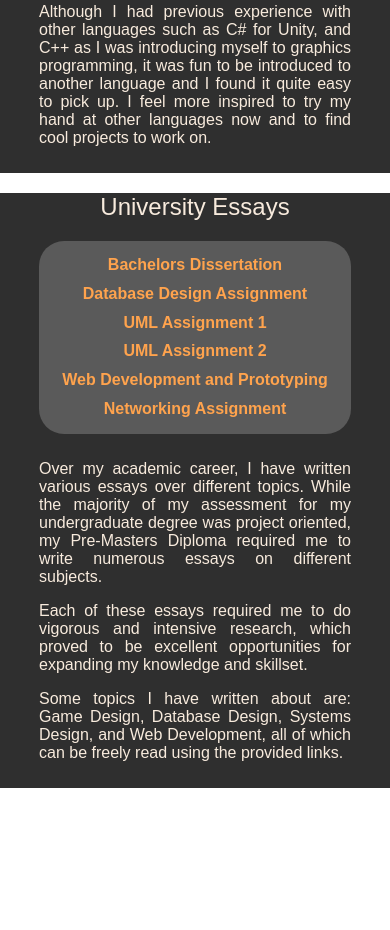
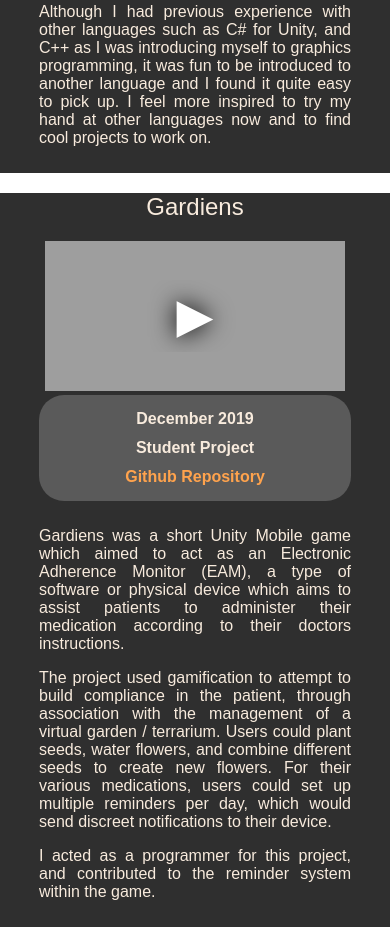
Before and after one commit to oisintheginger/oisintheginger.github.io, a plain HTML site: page portfolio.html in a window 390 px wide. Shown: the part 4109-5039 px from the top of the page. Before the commit the page ends 4907 px from the top, so only its background shows below. Drawn offline with Linux system fonts and the light colour scheme.

Commit message:
Update portfolio.html

```diff
--- a/portfolio.html
+++ b/portfolio.html
@@ -198,6 +198,39 @@
                 </div>
             </section>
             <section class = "project_item"> <!-- Individual Project-->
+                <h2 class = "content_title">Gardiens</h2> <!-- Project Title -->
+                <div class="project_content">
+                    <div class="project_content_wrapper">
+                        <div class="vid_and_details_wrapper">
+                            <div class = "project_vid_container"> <!-- Project Main Video/Image Container -->
+                                <!--Embedding Source https://css-tricks.com/lazy-load-embedded-youtube-videos/-->
+                                <iframe loading="lazy" src="https://youtu.be/jdLljeMYSHQ" srcdoc="<style>*{padding:0;margin:0;overflow:hidden}html,body{height:100%}img,span{position:absolute;width:100%;top:0;bottom:0;margin:auto}span{height:1.5em;text-align:center;font:48px/1.5 sans-serif;color:white;text-shadow:0 0 0.5em black}</style><a href=https://www.youtube.com/embed/jdLljeMYSHQ?autoplay=1><img src=https://img.youtube.com/vi/jdLljeMYSHQ/hqdefault.jpg alt='Gardiens Demo Video'><span>▶</span></a>" title="YouTube video player" frameborder="0" allow="accelerometer; autoplay; clipboard-write; encrypted-media; gyroscope; picture-in-picture" allowfullscreen></iframe>
+                            </div>
+                            <div class = "project_details"> <!-- Project Key Details -->
+                                <ul>
+                                    <li>
+                                        December 2019
+                                    </li>
+                                    <li>
+                                        Student Project
+                                    </li>
+                                    <li>
+                                        <a href="https://github.com/TemporaryAlias/GardiensRepo" class="external_link" target="_blank">Github Repository</a>
+                                    </li>
+                                </ul>
+                            </div>
+                        </div>
+                        <div class = "project_description">
+                            <p>Gardiens was a short Unity Mobile game which aimed to act as an Electronic Adherence Monitor (EAM), a type of software or physical device which aims to assist patients to administer their medication according to their doctors instructions.</p>
+                            <p>The project used gamification to attempt to build compliance in the patient, through association with the management of a virtual garden / terrarium. Users could plant seeds, water flowers, and combine different seeds to create new flowers. For their various medications, users could set up multiple reminders per day, which would send discreet notifications to their device.</p>
+                            <p>I acted as a programmer for this project, and contributed to the reminder system within the game.</p>
+                        </div>
+
+                    </div>
+
+                </div>
+            </section>
+            <section class = "project_item"> <!-- Individual Project-->
                 <h2 class = "content_title">University Essays</h2> <!-- Project Title -->
                 <div class="project_content">
                     <div class="project_content_wrapper">
```
